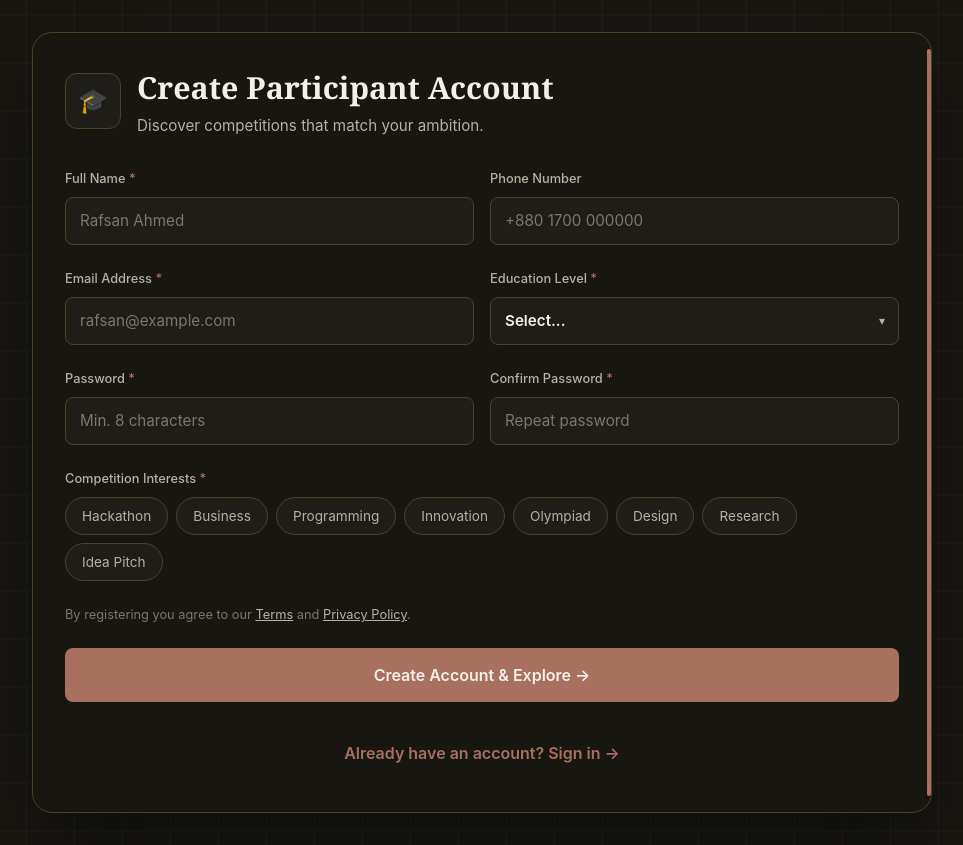
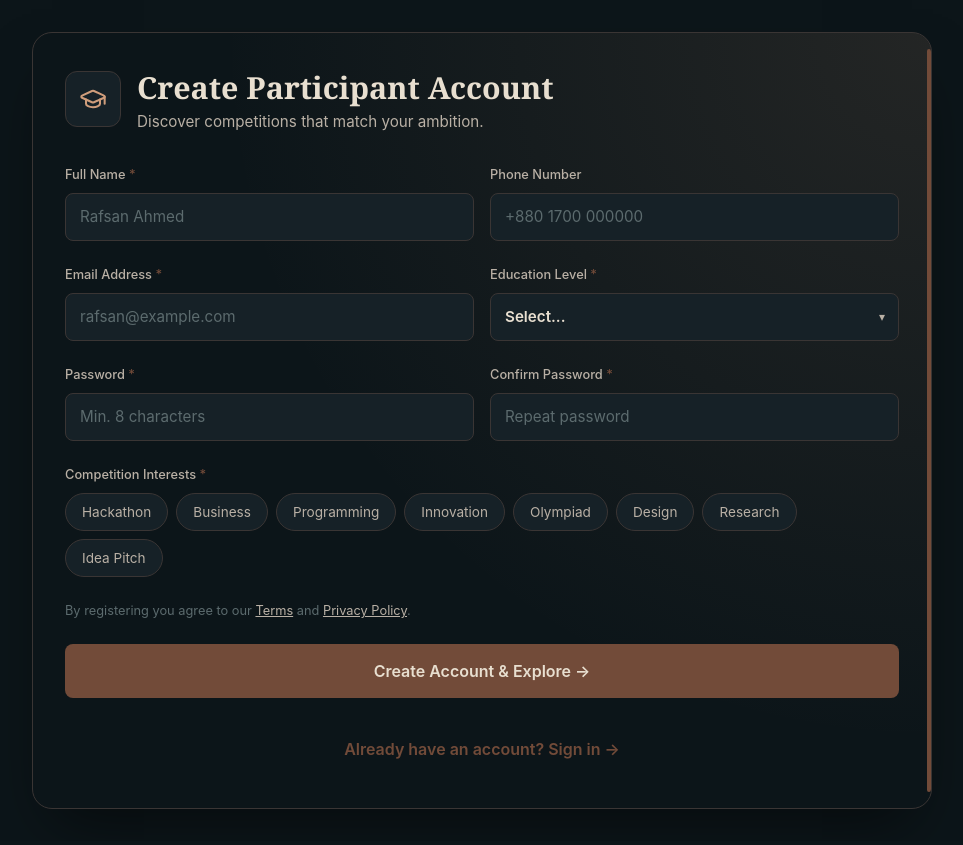
Before and after one commit to ariyernawer/Catalyst, a React (Vite) app: page / in a window 1280 px wide. Shown: the whole page, without its empty margins (158-1121 px from the left). Built offline with nearby package versions, Linux system fonts and the light colour scheme; the HTML template or start-up script is replaced by a standard one.

Commit message:
log in participant final

```diff
--- a/package.json
+++ b/package.json
@@ -11,6 +11,7 @@
   },
   "dependencies": {
     "@tailwindcss/vite": "^4.3.3",
+    "lucide-react": "^1.31.0",
     "react": "^19.2.8",
     "react-dom": "^19.2.8",
     "react-router-dom": "^7.18.2",
--- a/src/App.jsx
+++ b/src/App.jsx
@@ -3,11 +3,7 @@ import './styles/global.css';
 
 export default function App() {
   return (
-    <div
-      className="min-h-screen flex items-center justify-center p-4 sm:p-8
-        bg-[image:linear-gradient(theme(colors.surface)_1px,transparent_1px),linear-gradient(90deg,theme(colors.surface)_1px,transparent_1px)]
-        bg-[length:48px_48px] bg-center"
-    >
+    <div className="min-h-screen flex items-center justify-center p-4 sm:p-8 bg-bg">
       <SignUpPage />
     </div>
   );
--- a/src/pages/SignUp/SignUpPage.jsx
+++ b/src/pages/SignUp/SignUpPage.jsx
@@ -1,46 +1,28 @@
-import { useRef } from 'react';
-import SignUpForm from '../../components/forms/SignUpForm/SignUpForm';
+import { GraduationCap } from 'lucide-react';
+import SignUpForm from "../../components/forms/SignUpForm/SignUpForm";
 
 export default function SignUpPage() {
-  const cardRef = useRef(null);
-  const glowRef = useRef(null);
+  return (
+    <div className="relative w-full max-w-[900px] overflow-hidden rounded-card border border-border bg-bg p-6 shadow-card sm:p-8">
 
-  // Tracks the cursor position over the card and paints the spotlight
-  // glow directly (via ref, not state) so this never triggers a re-render.
-  const handleMouseMove = (e) => {
-    const card = cardRef.current;
-    const glow = glowRef.current;
-    if (!card || !glow) return;
-    const rect = card.getBoundingClientRect();
-    const x = ((e.clientX - rect.left) / rect.width) * 100;
-    const y = ((e.clientY - rect.top) / rect.height) * 100;
-    glow.style.background = `radial-gradient(620px circle at ${x}% ${y}%, rgba(219, 185, 140, 0.16), transparent 72%)`;
-  };
+      {/* Fixed glow */}
+      <div className="pointer-events-none absolute inset-0 bg-[radial-gradient(circle_at_top_right,rgba(207,157,123,0.12),transparent_60%)]" />
 
-  return (
-    <div
-      ref={cardRef}
-      onMouseMove={handleMouseMove}
-      className="group relative w-full max-w-[900px] bg-bg border border-border rounded-card p-6 sm:p-8 shadow-card overflow-hidden"
-    >
-      {/* cursor-following spotlight */}
-      <div
-        ref={glowRef}
-        className="pointer-events-none absolute inset-0 z-0 opacity-0 transition-opacity duration-300 group-hover:opacity-100"
-      />
-      {/* right-edge accent rule */}
-      <span className="pointer-events-none absolute right-0 top-4 bottom-4 w-1 rounded bg-accent z-10" />
+      {/* Accent line */}
+      <span className="pointer-events-none absolute right-0 top-4 bottom-4 w-1 rounded bg-accent" />
 
       <div className="relative z-10">
-        <header className="flex items-center gap-4 mb-8">
-          <div className="w-14 h-14 shrink-0 flex items-center justify-center text-2xl bg-surface border border-border rounded-xl transition-all duration-150 hover:border-sand hover:shadow-[0_0_0_3px_rgba(219,185,140,0.22),0_0_16px_rgba(219,185,140,0.15)]">
-            🎓
+        <header className="mb-8 flex items-center gap-4">
+          <div className="flex h-14 w-14 items-center justify-center rounded-xl border border-border bg-surface">
+            <GraduationCap className="w-7 h-7 text-sand" strokeWidth={1.75} />
           </div>
+
           <div>
-            <h1 className="m-0 mb-1 font-display text-[1.9rem] font-semibold text-text-primary">
+            <h1 className="font-display text-[1.9rem] font-semibold text-text-primary">
               Create Participant Account
             </h1>
-            <p className="m-0 text-[0.95rem] text-text-secondary">
+
+            <p className="text-[0.95rem] text-text-secondary">
               Discover competitions that match your ambition.
             </p>
           </div>
--- a/src/styles/global.css
+++ b/src/styles/global.css
@@ -8,23 +8,29 @@
   Change a value here once and it propagates to every component.
 */
 @theme {
-  --color-bg: #171611;
-  --color-surface: #1e1d18;
-  --color-surface-raised: #2b271e;
-  --color-border: #4d4029;
-  --color-accent: #a8705f;
-  --color-accent-hover: #c08871;
-  --color-olive: #8a7d5a;
-  --color-sand: #dbb98c;
-  --color-text-primary: #f4efe8;
-  --color-text-secondary: #b8b0a3;
-  --color-text-muted: #7d766a;
-  --color-danger: #d97757;
+  --color-bg: #0c1519;
+  --color-surface: #162127;
+  --color-surface-raised: #3a3534;
+
+  --color-border: #3a3534;
+
+  --color-accent: #724b39;
+  --color-accent-hover: #8a5b45;
+
+  --color-olive: #5c6b6e;
+  --color-sand: #cf9d7b;
+
+  --color-text-primary: #e8dfd0;
+  --color-text-secondary: #b9b0a5;
+  --color-text-muted: #5c6b6e;
+
+  --color-danger: #c85f4d;
 
   --font-display: 'Fraunces', Georgia, serif;
   --font-body: 'Inter', system-ui, sans-serif;
 
   --shadow-card: 0 30px 60px -20px rgba(0, 0, 0, 0.55);
+
   --radius-card: 20px;
 }
 
```
Also changed, not shown: src/components/forms/SignUpForm/SignUpForm.jsx (+11 -8 lines), 1 other file (tests, documents, lock files or other folders).
